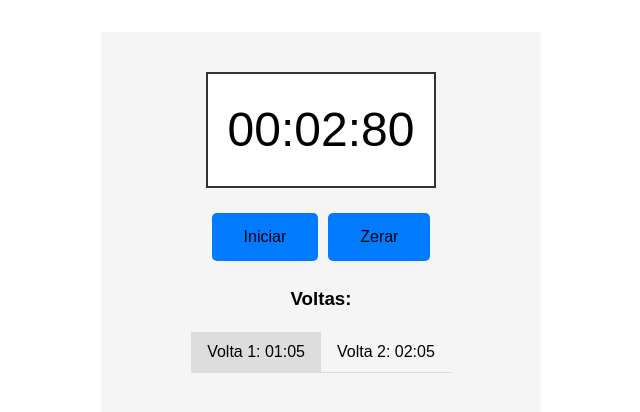
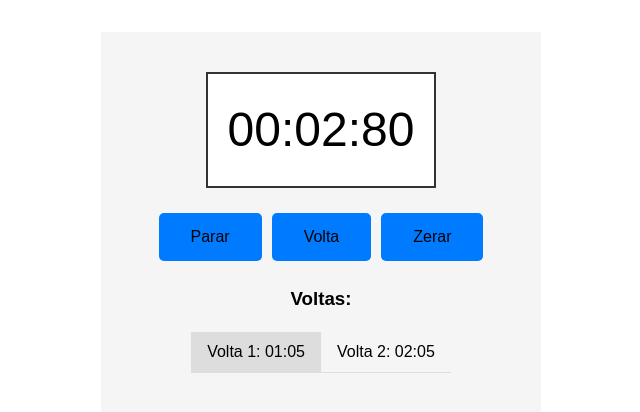
Before and after one commit to andresonsouza/react-002-cronometro, a React (Vite) app: page / in a window 1280 px wide. Both pictures are taken after a click on the button "Iniciar". Shown: the top 412 px of the page, without its empty margins (319-959 px from the left). Built offline with nearby package versions, Linux system fonts and the light colour scheme.

Commit message:
implemente função para setar o valor da volta

```diff
--- a/src/components/Timer.jsx
+++ b/src/components/Timer.jsx
@@ -30,6 +30,16 @@
     return interval;
   };
 
+  const resetTimer = () => {
+    setMilliseconds(0);
+    setTimerOn(false);
+    setLaps([]);
+  };
+
+  const addlap = () => {
+    setLaps([...laps, formatTime()]);
+  };
+
   useEffect(() => {
     let interval = null;
 
@@ -41,12 +51,17 @@
     return () => stopTimer(interval);
   }, [timerOn]);
 
+  console.log(laps);
+
   return (
     <div className="timer-container">
       <TimerDisplay time={formatTime()} />
       <TimerConstrols
+        timerOn={timerOn}
         onStart={() => setTimerOn(true)}
         onStop={() => setTimerOn(false)}
+        onReset={resetTimer}
+        onLap={addlap}
       />
       <LapList />
     </div>
--- a/src/components/TimerConstrols.jsx
+++ b/src/components/TimerConstrols.jsx
@@ -1,10 +1,12 @@
 import React from "react";
 
-const TimerConstrols = ({ onStart, onStop }) => {
+const TimerConstrols = ({ timerOn, onStart, onStop, onReset, onLap }) => {
   return (
     <div className="timer-controls">
-      <button onClick={onStart}>Iniciar</button>
-      <button onClick={onStop}>Zerar</button>
+      {!timerOn && <button onClick={onStart}>Iniciar</button>}
+      {timerOn && <button onClick={onStop}>Parar</button>}
+      {timerOn && <button onClick={onLap}>Volta</button>}
+      <button onClick={onReset}>Zerar</button>
     </div>
   );
 };
```
